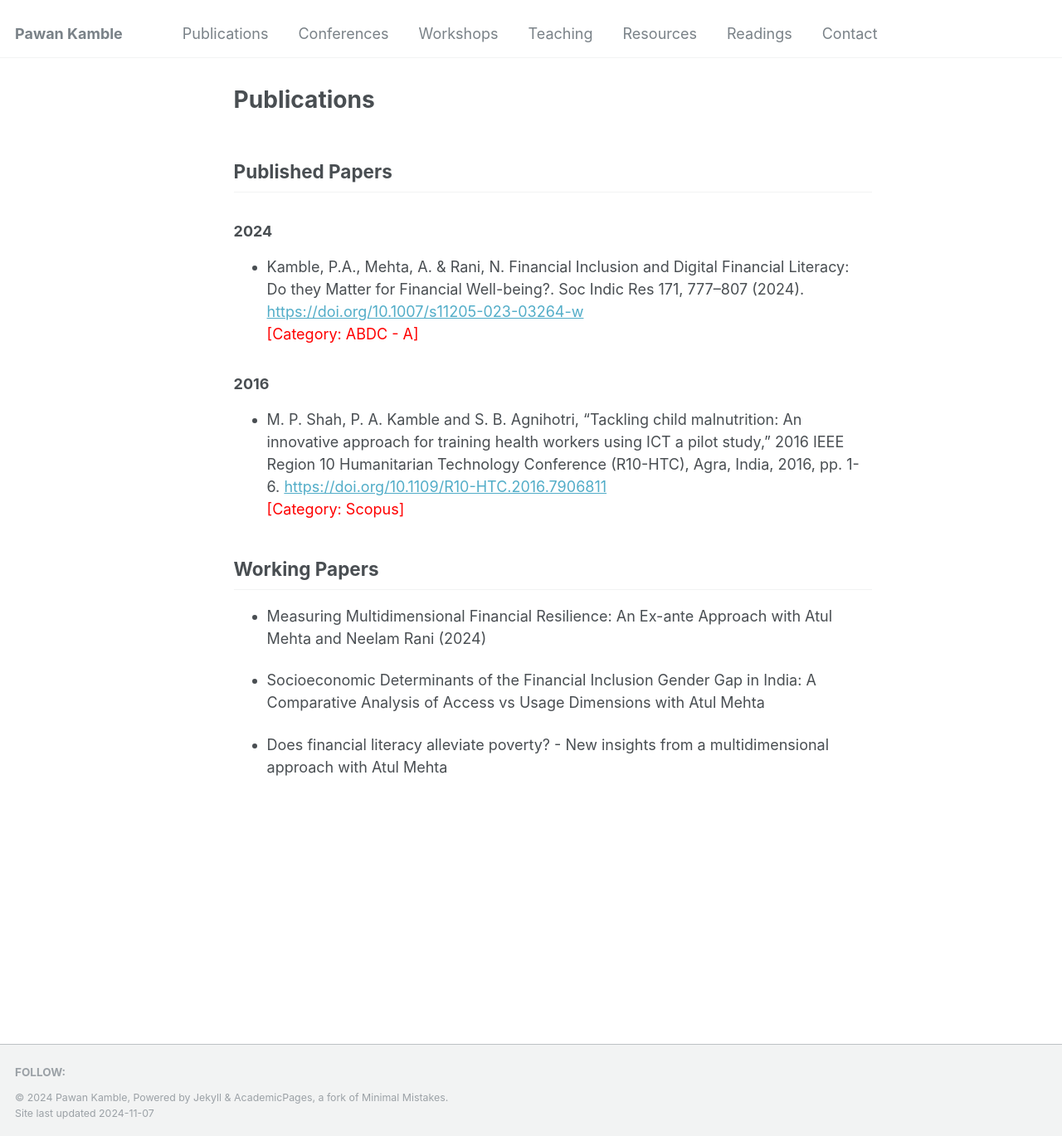
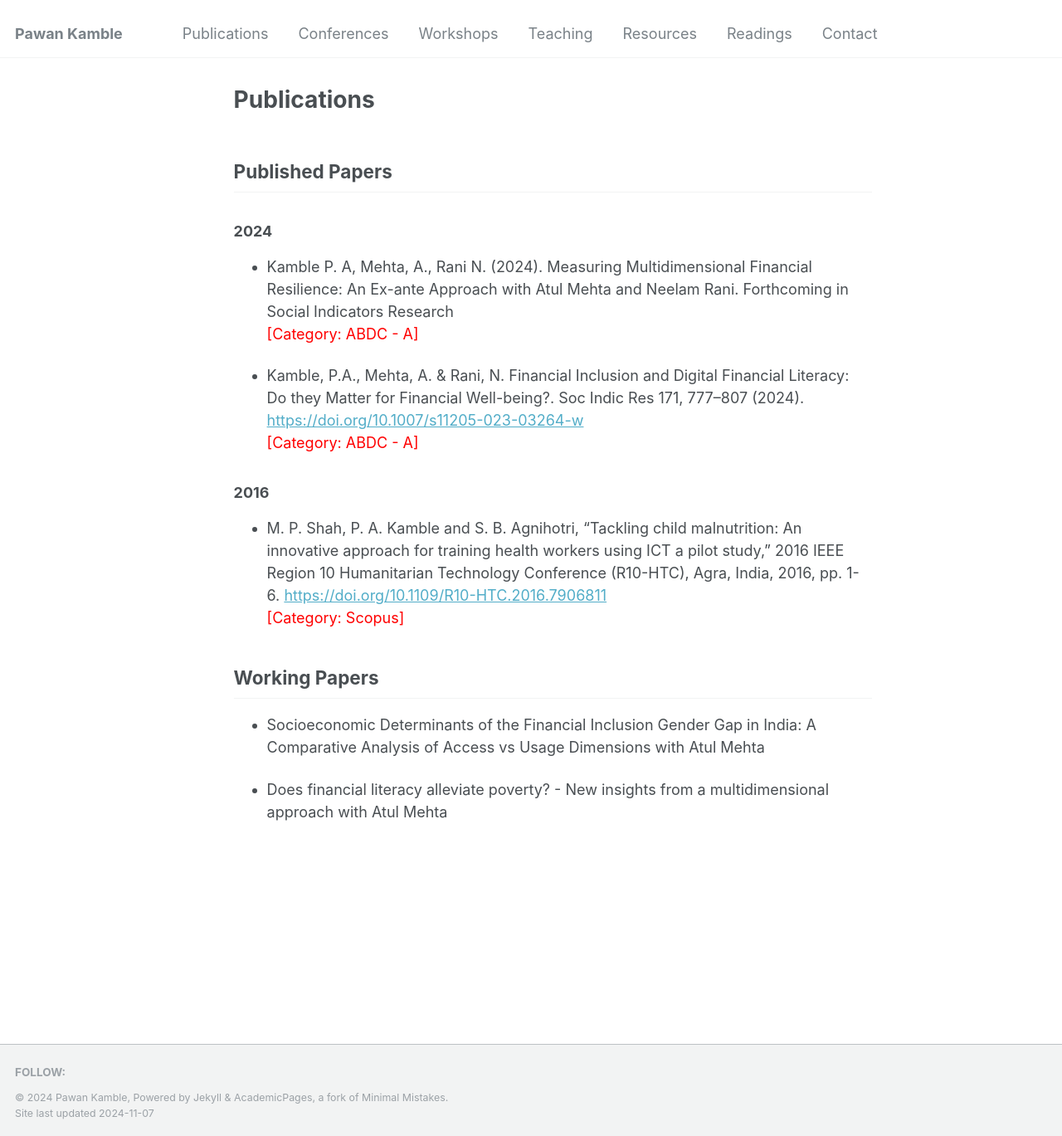
Before and after one commit to pawankb13/pawankb13.github.io, a Jekyll site: the page built from _pages/publication.md, in a window 1280 px wide and 1369 px high. Shown: the whole window at 83% size. Built offline with Jekyll 4.4.1, drawn with Linux system fonts in a browser that asks for light colours.

Commit message:
Publication Updated

```diff
--- a/_pages/publication.md
+++ b/_pages/publication.md
@@ -7,6 +7,10 @@ author_profile: false
 ## Published Papers
 
 ### 2024
+- Kamble P. A, Mehta, A., Rani N. (2024). Measuring Multidimensional Financial Resilience: An Ex-ante Approach
+with Atul Mehta and Neelam Rani. Forthcoming in Social Indicators Research \
+<span style="color: red">[Category: ABDC - A]</span>
+
 - Kamble, P.A., Mehta, A. & Rani, N. Financial Inclusion and Digital Financial Literacy: Do they Matter for Financial Well-being?. Soc Indic Res 171, 777–807 (2024). [https://doi.org/10.1007/s11205-023-03264-w](https://doi.org/10.1007/s11205-023-03264-w) \
 <span style="color: red">[Category: ABDC - A]</span>
 
```
Also changed, not shown: other parts of _pages/publication.md (+0 -3 lines).
